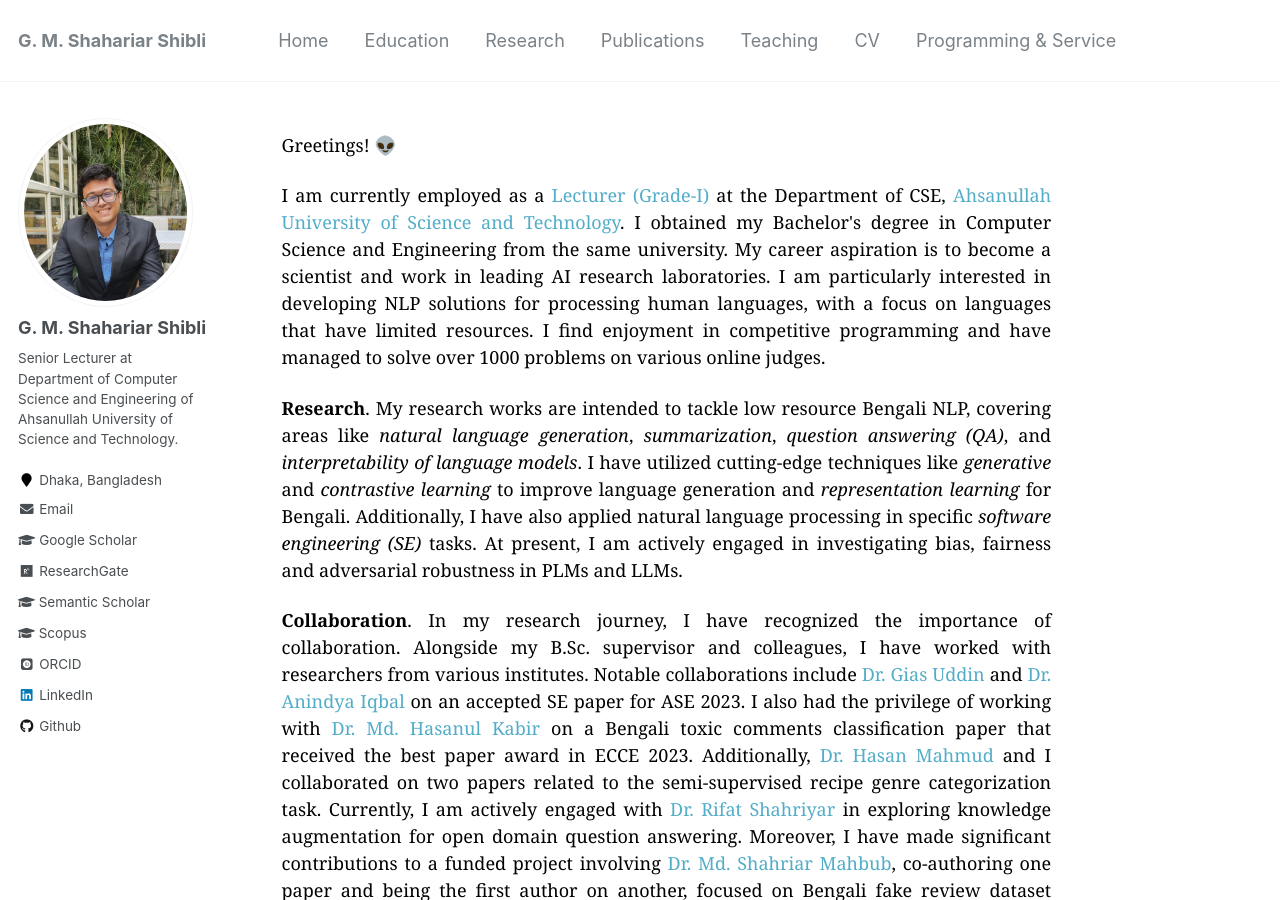
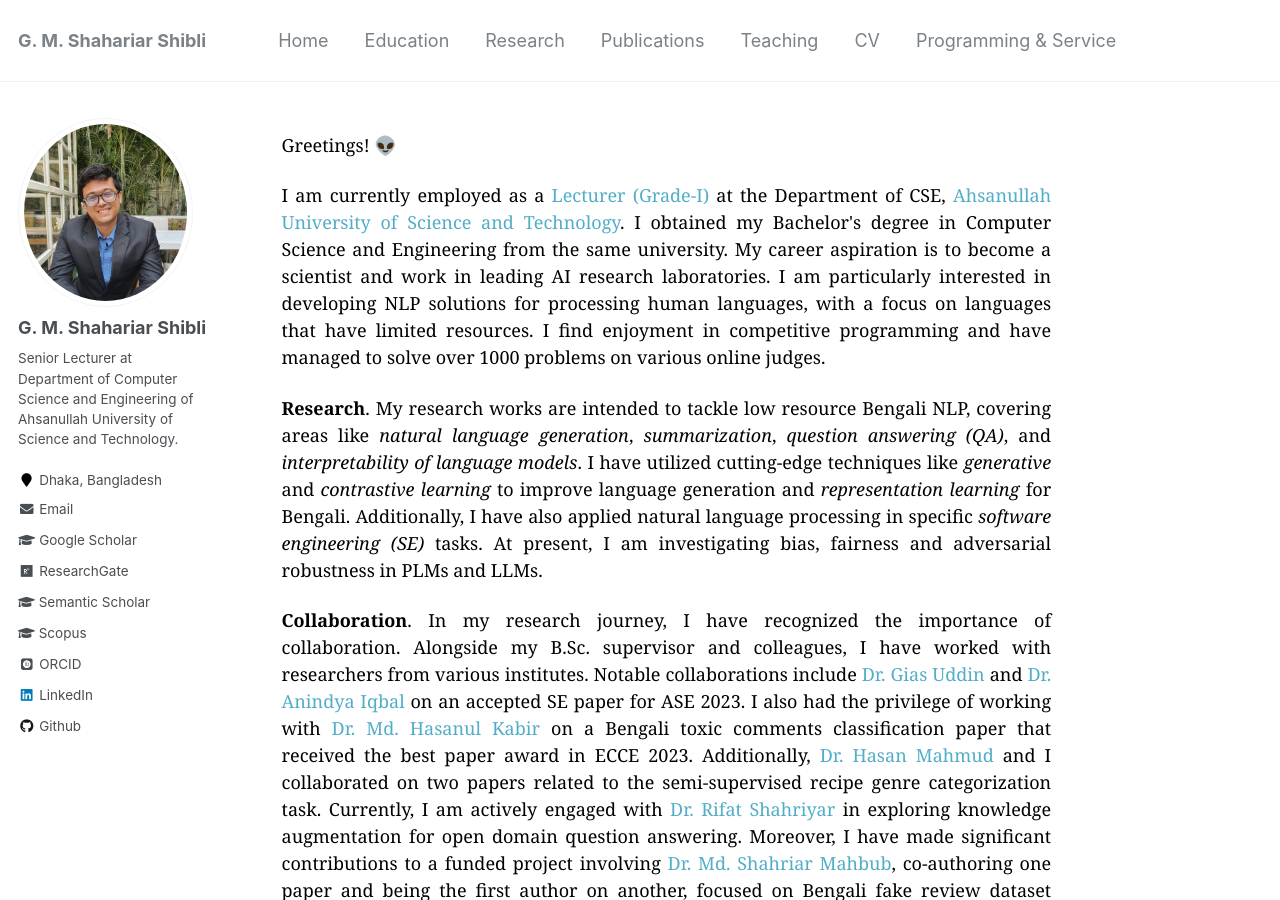
Before and after one commit to shahariar-shibli/shahariar-shibli.github.io, a Jekyll site: the page built from _pages/about.md, in a window 1280 px wide and 900 px high. Built offline with Jekyll 4.4.1, drawn with Linux system fonts in a browser that asks for light colours; some web fonts are replaced.

Commit message:
Update about.md

```diff
--- a/_pages/about.md
+++ b/_pages/about.md
@@ -22,8 +22,7 @@ resources. I find enjoyment in competitive programming and have managed to solve
 <b>Research</b>. My research works are intended to tackle low resource Bengali NLP, covering areas like <em>natural language generation</em>, <em>summarization</em>, <em>question answering (QA)</em>,
 and <em>interpretability of language models</em>. I have utilized cutting-edge techniques like <em>generative</em> and
 <em>contrastive learning</em> to improve language generation and <em>representation learning</em> for Bengali.
-Additionally, I have also applied natural language processing in specific <em>software engineering (SE)</em> tasks. At present, I am actively
-engaged in investigating bias, fairness and adversarial robustness in PLMs and LLMs.
+Additionally, I have also applied natural language processing in specific <em>software engineering (SE)</em> tasks. At present, I am investigating bias, fairness and adversarial robustness in PLMs and LLMs.
 </p>
 
 <p style="text-align:justify;color:black; font-family:Georgia">
```
